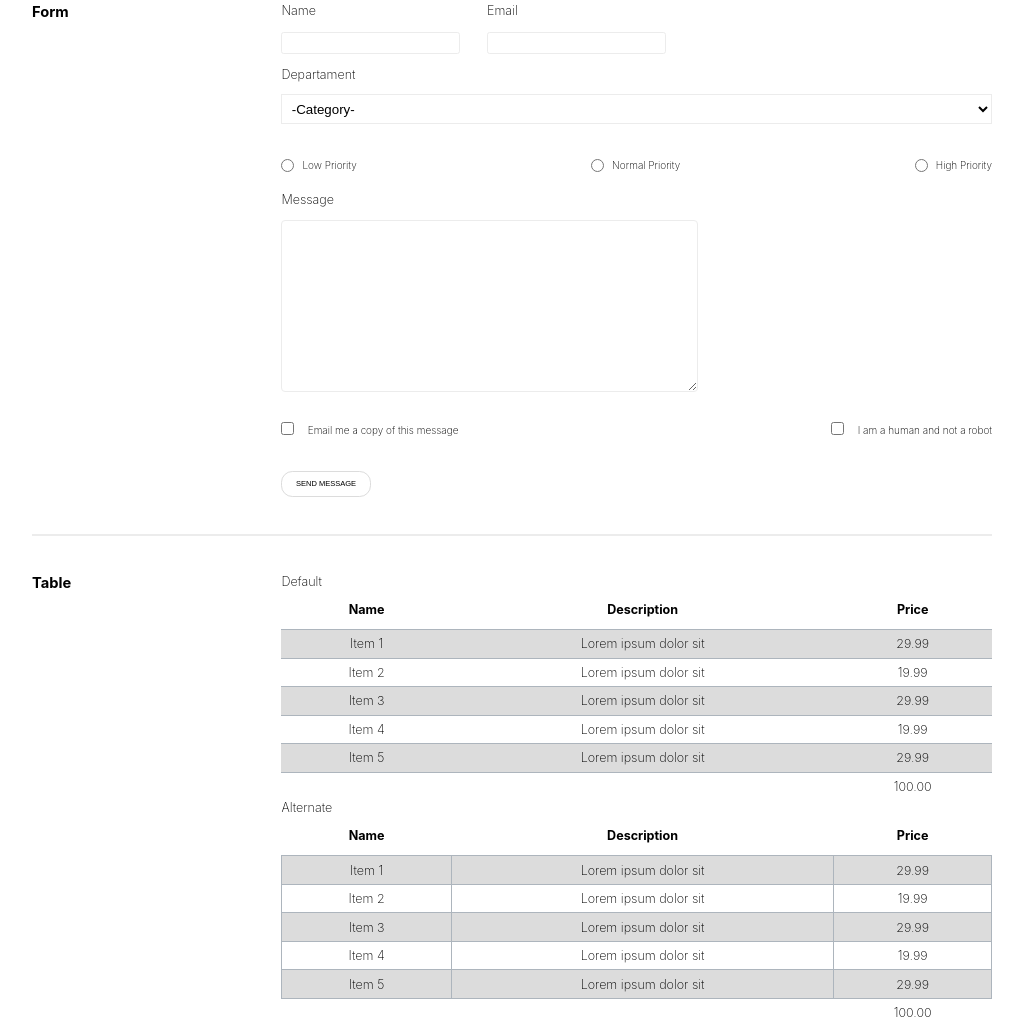
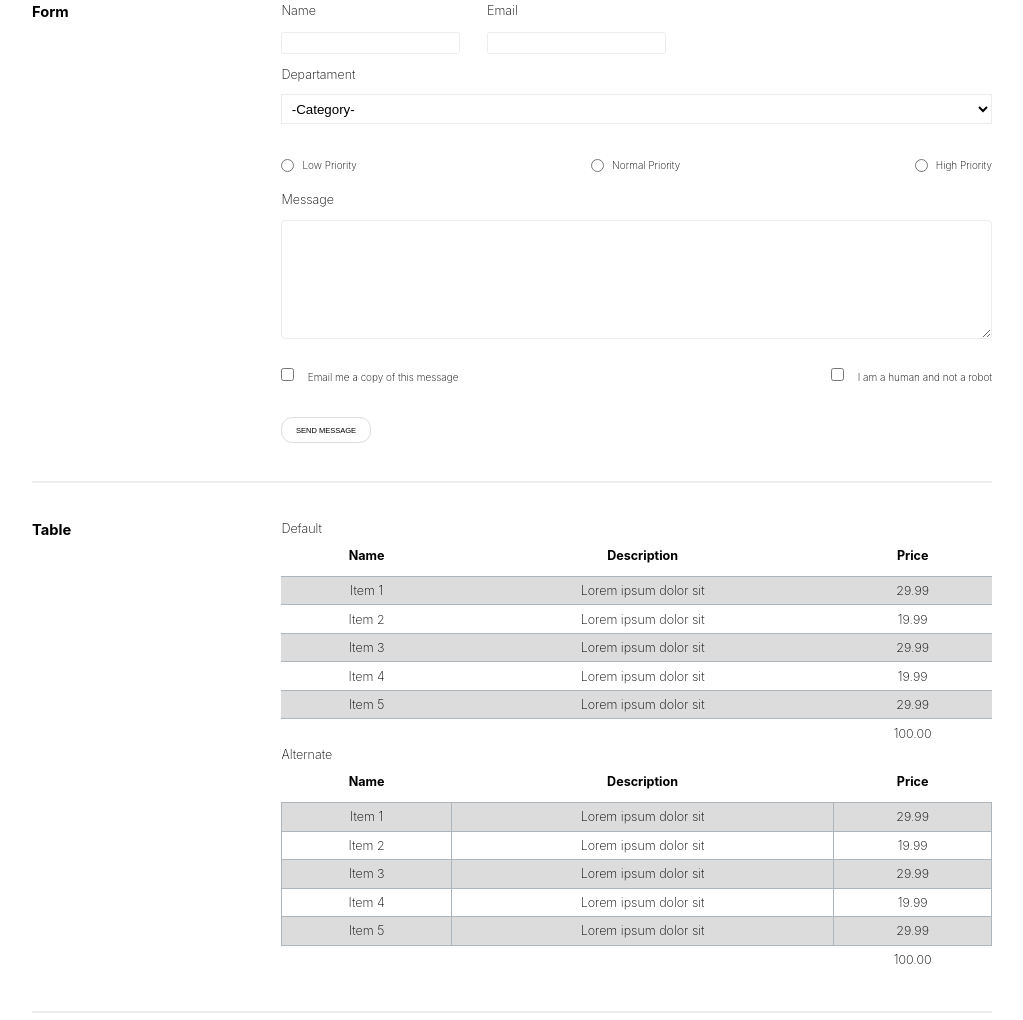
Before and after one commit to AlexRuizM/TEAM-WORK, a plain HTML site: page index.html in a window 1280 px wide. Shown: the part 1043-2063 px from the top of the page, without its empty margins (128-1151 px from the left). Drawn offline with Linux system fonts and the light colour scheme; a web font is replaced by a local one.

Commit message:
250323 actu

```diff
--- a/assets/css/style.css
+++ b/assets/css/style.css
@@ -18,10 +18,12 @@
   --white: #fff;
   --gray: #adb5bd;
   font-size: 0.785rem;
-  font-family: "Source Sans Pro", "Inter", sans-serif;
+  font-family: "Inter", "Source Sans Pro", sans-serif;
   font-weight: 200;
 }
+
 /* Iconos */
+
 span.style2 {
   display: block;
   margin-bottom: 1em;
@@ -66,7 +68,9 @@ div.iconoscirculo i:hover {
 h3.h3texto {
   text-align: left;
 }
+
 /*  Botones */
+
 div.fbuttons {
   text-align: left;
   width: 75%;
@@ -137,7 +141,9 @@ div.buttons6 button {
   padding: 1em 1.7em;
   margin: 1em;
 }
+
 /* Actions */
+
 div.factions {
   text-align: left;
   width: 75%;
@@ -193,6 +199,7 @@ div.actions1 button {
   color: white;
   background-color: black;
 }
+
 /* Formulario */
 
 div.fform {
@@ -208,6 +215,7 @@ div.fform {
 form div div input{
   border: 1px solid #ececec;
   margin-right: 2em;
+  display: inline-block;
 }
 form div input:focus {
   border: 1px solid var(--cyan);
@@ -215,12 +223,15 @@ form div input:focus {
 textarea {
   border: 1px solid #ececec;
   border-radius: 0.3em;
-  padding: 3em;
+  padding: 1em;
   margin-bottom: 1em;
   margin-top: 1em;
+  box-sizing: border-box;
+  width: 100%;
 }
 textarea:focus {
   border: 1.5px solid var(--cyan);
+  text-align: left;
 }
 form div {
   display: flex;
--- a/index.html
+++ b/index.html
@@ -9,7 +9,7 @@
     <link rel="preconnect" href="https://fonts.googleapis.com" />
     <link rel="preconnect" href="https://fonts.gstatic.com" crossorigin />
     <link
-    href="https: //fonts.googleapis.com/css2? family= Lato:wght@400;700 & family= Rubik:wght@300;400;500;600;700;800;900 & family= Source+Sans+Pro:wght@ 200;300;400;600 & mostrar=intercambiar" rel="stylesheet"/>
+    href="https: //fonts.googleapis.com/css2? & family= Source+Sans+Pro:wght@ 200;300;400;600 & mostrar=intercambiar" rel="stylesheet"/>
   </head>
   <body>
     <main>
@@ -124,7 +124,7 @@
               <div><input class="radio2" name="radio" type="radio"/>High Priority</div>
           </div>
             <div><label>Message</label></div>
-              <textarea name="" id="" cols="40" rows="6"></textarea>
+              <textarea name="" id="" cols="50" rows="6"></textarea>
             <div class="checks">
               <label class="checkbox"><input type="checkbox" name="" id="" />Email me a copy of this message</label>
               <label class="checkbox"><input type="checkbox" name="" id="" />I am a human and not a robot</label>
```
